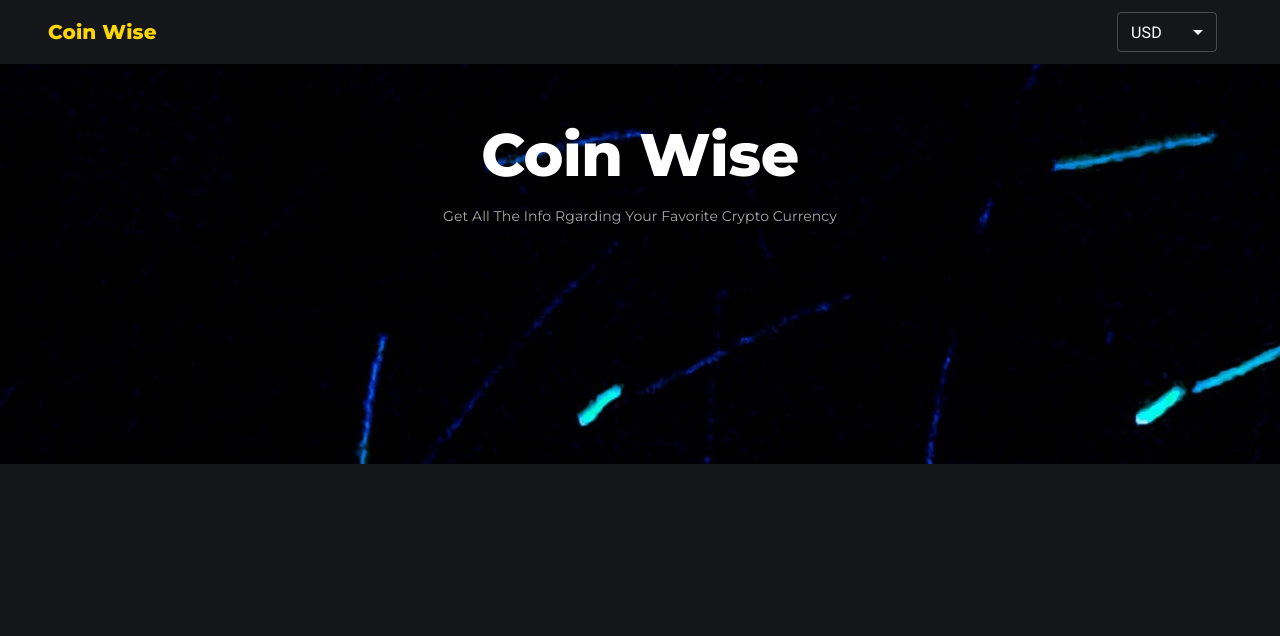
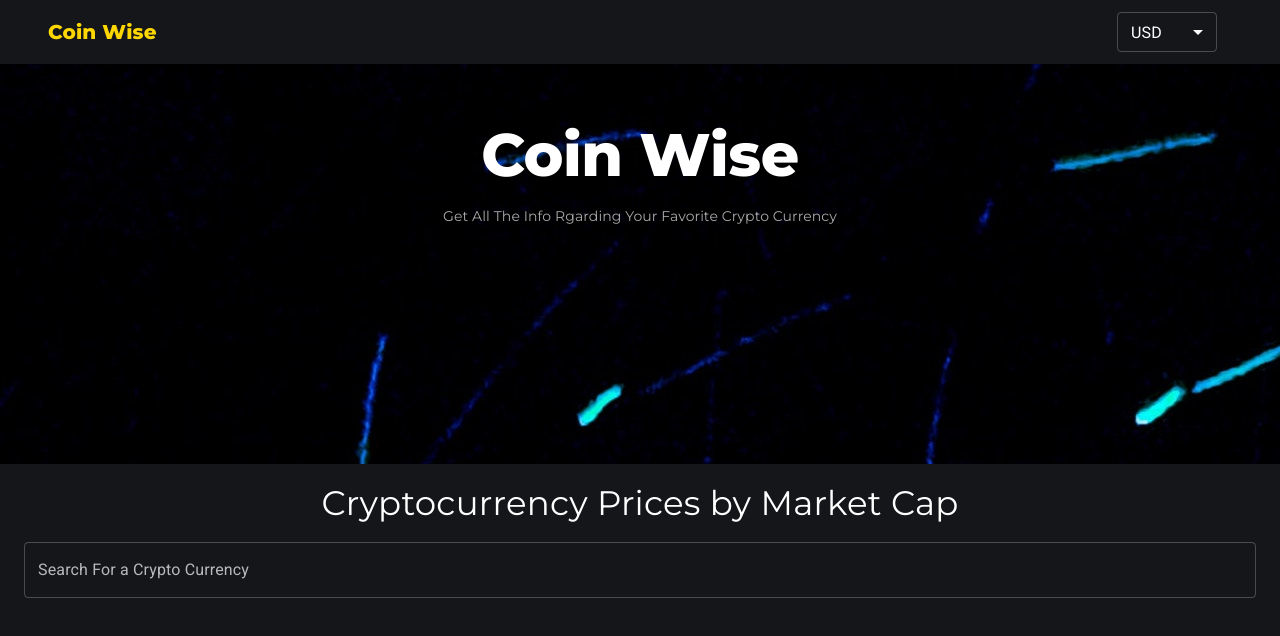
Before and after one commit to Victoria-Q-Le/coin-tracker-fe, a React (Create React App) app: page / in a window 1280 px wide. Shown: the top 636 px of the page. Built offline with nearby package versions, Linux system fonts and the light colour scheme; no server answers.

Commit message:
working on search bar

```diff
--- a/src/Components/Coinstable.js
+++ b/src/Components/Coinstable.js
@@ -2,7 +2,7 @@ import axios from 'axios'
 import React, { useEffect, useState } from 'react'
 import { CoinList } from '../config/api'
 import { CoinState } from '../CoinContext'
-import { Container, createTheme, ThemeProvider, Typography } from '@material-ui/core'
+import { Container, createTheme, TextField, ThemeProvider, Typography } from '@material-ui/core'
 
 const Coinstable = () => {
   const [coins, setCoins] = useState([])
@@ -35,8 +35,14 @@ const Coinstable = () => {
           variant='h4'
           style = {{margin: 18, fontFamily: "Montserrat"}}
         >
+          Cryptocurrency Prices by Market Cap
+        </Typography>
 
-        </Typography>
+        <TextField
+          label =" Search For a Crypto Currency"
+          variant='outlined'
+          style={{marginBottom: 20, width: "100%"}}>
+        </TextField>
       </Container>
     </ThemeProvider>
   )
```
